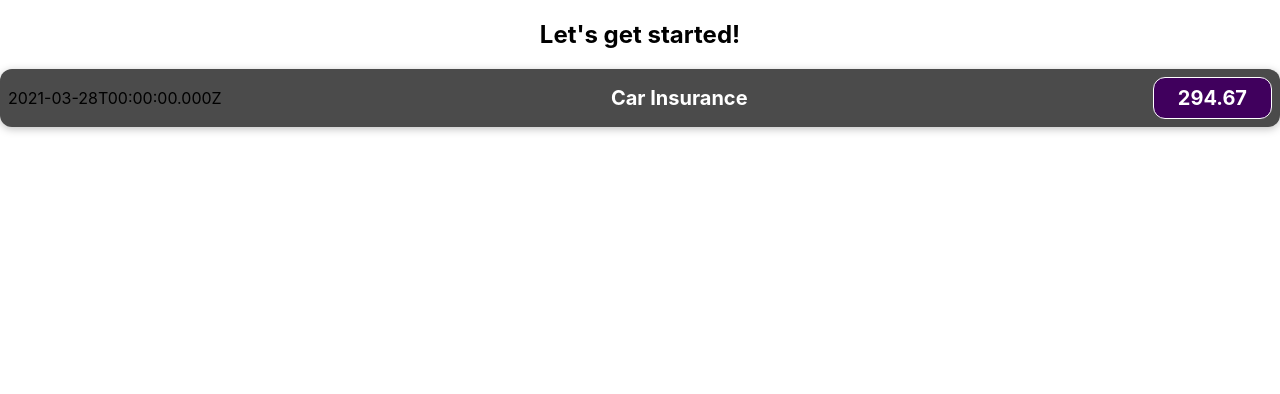
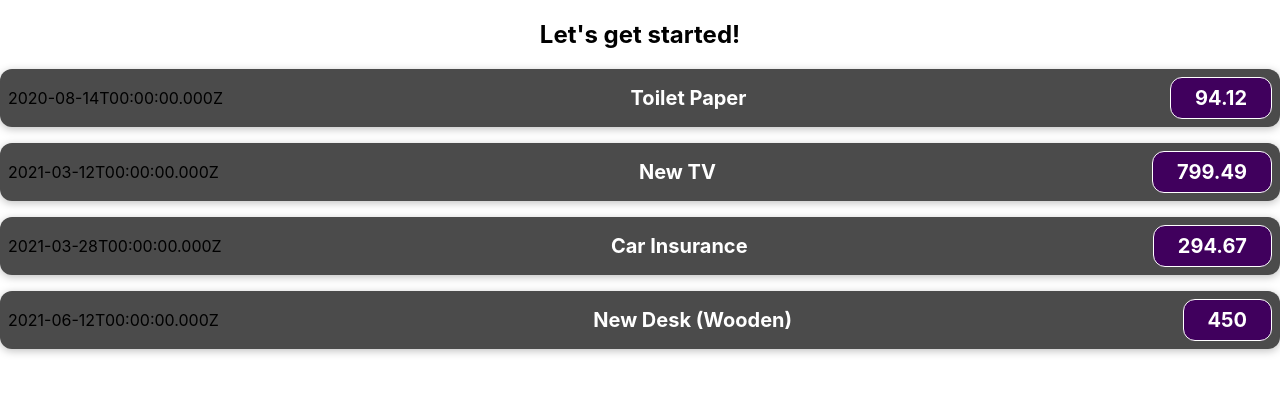
Before and after one commit to brianmuturi2/expenses-app, a React (Create React App) app: page / in a window 1280 px wide. Shown: the top 394 px of the page. Built offline with nearby package versions, Linux system fonts and the light colour scheme.

Commit message:
feat(expenses): passed data to expenses component using props

```diff
--- a/src/App.js
+++ b/src/App.js
@@ -3,12 +3,38 @@
 import ExpenseItem from './components/ExpenseItem';
 
 function App() {
-  return (
-    <div className="App">
-      <h2>Let's get started!</h2>
-      <ExpenseItem></ExpenseItem>
-    </div>
-  );
+
+    const expenses = [
+        {
+            id: 'e1',
+            title: 'Toilet Paper',
+            amount: 94.12,
+            date: new Date(2020, 7, 14),
+        },
+        {id: 'e2', title: 'New TV', amount: 799.49, date: new Date(2021, 2, 12)},
+        {
+            id: 'e3',
+            title: 'Car Insurance',
+            amount: 294.67,
+            date: new Date(2021, 2, 28),
+        },
+        {
+            id: 'e4',
+            title: 'New Desk (Wooden)',
+            amount: 450,
+            date: new Date(2021, 5, 12),
+        },
+    ];
+
+    return (
+        <div className="App">
+            <h2>Let's get started!</h2>
+            <ExpenseItem title={expenses[0].title} amount={expenses[0].amount} date={expenses[0].date}></ExpenseItem>
+            <ExpenseItem title={expenses[1].title} amount={expenses[1].amount} date={expenses[1].date}></ExpenseItem>
+            <ExpenseItem title={expenses[2].title} amount={expenses[2].amount} date={expenses[2].date}></ExpenseItem>
+            <ExpenseItem title={expenses[3].title} amount={expenses[3].amount} date={expenses[3].date}></ExpenseItem>
+        </div>
+    );
 }
 
 export default App;
--- a/src/components/ExpenseItem.js
+++ b/src/components/ExpenseItem.js
@@ -1,17 +1,13 @@
 import './ExpenseItem.css'
 
-function ExpenseItem() {
-
-    const expenseDate = new Date(2021, 2, 28);
-    const expenseTitle = 'Car Insurance';
-    const expenseAmount = 294.67;
+function ExpenseItem(props) {
 
     return (
         <div className="expense-item">
-            <div>{expenseDate.toISOString()}</div>
+            <div>{props.date.toISOString()}</div>
             <div className="expense-item__description">
-                <h2>{expenseTitle}</h2>
-                <div className="expense-item__price">{expenseAmount}</div>
+                <h2>{props.title}</h2>
+                <div className="expense-item__price">{props.amount}</div>
             </div>
         </div>
     )
```
